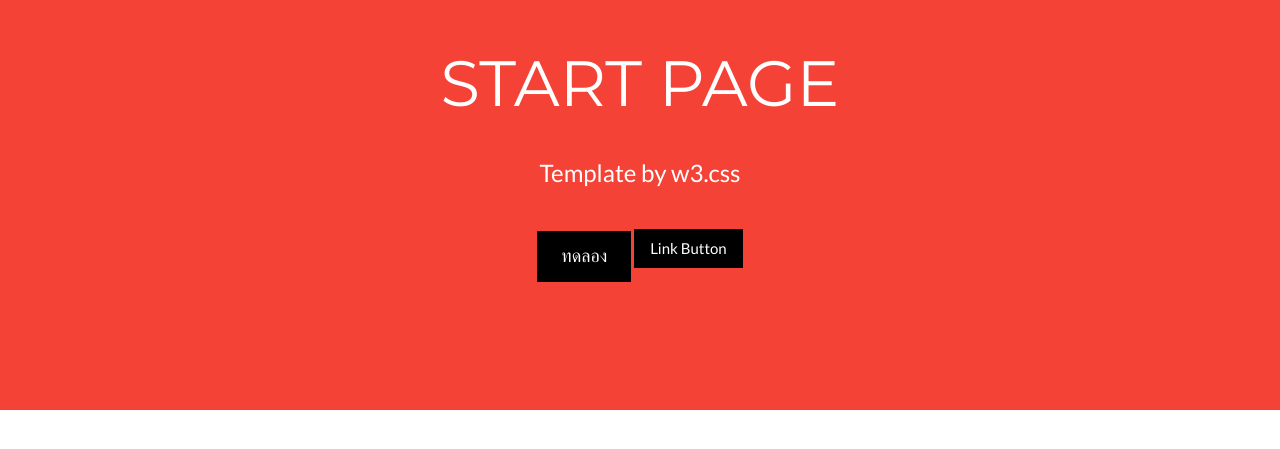
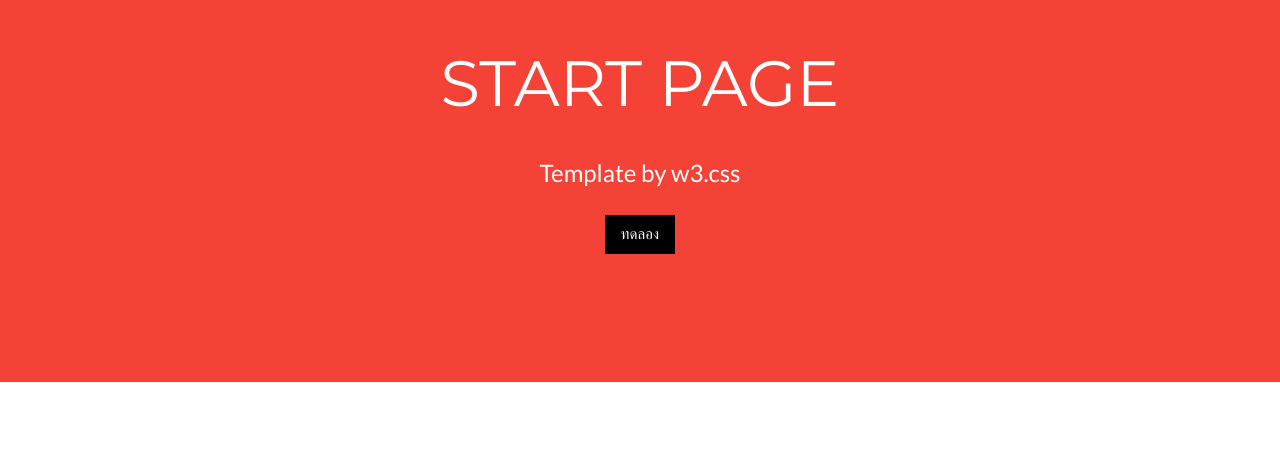
Before and after one commit to chayutpongjun/info, a plain HTML site: page index1.html in a window 1280 px wide. Shown: the part 109-558 px from the top of the page. Drawn offline with nearby package versions, Linux system fonts and the light colour scheme.

Commit message:
Update index1.html

```diff
--- a/index1.html
+++ b/index1.html
@@ -33,10 +33,7 @@ body,h1,h2,h3,h4,h5,h6 {font-family: "Lato", sans-serif}
 <header class="w3-container w3-red w3-center" style="padding:128px 16px">
   <h1 class="w3-margin w3-jumbo">START PAGE</h1>
   <p class="w3-xlarge">Template by w3.css</p>
-  <button class="w3-button w3-black w3-padding-large w3-large w3-margin-top">ทดลอง</button>
-
-
-   <a href="#" class="w3-button w3-black">Link Button</a>
+  <button href="https://web-info-tvs.vercel.app/" class="w3-button w3-black">ทดลอง</button>
 </header>
 
 
```
